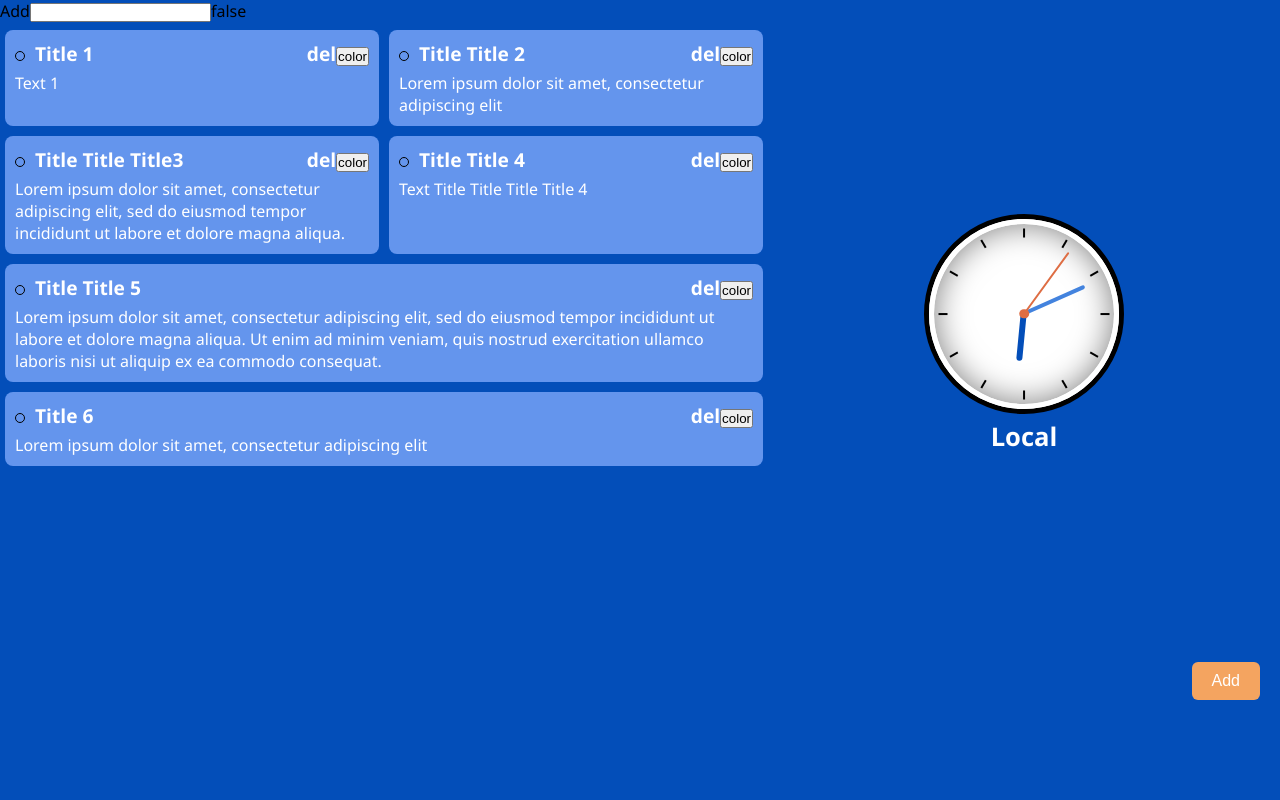
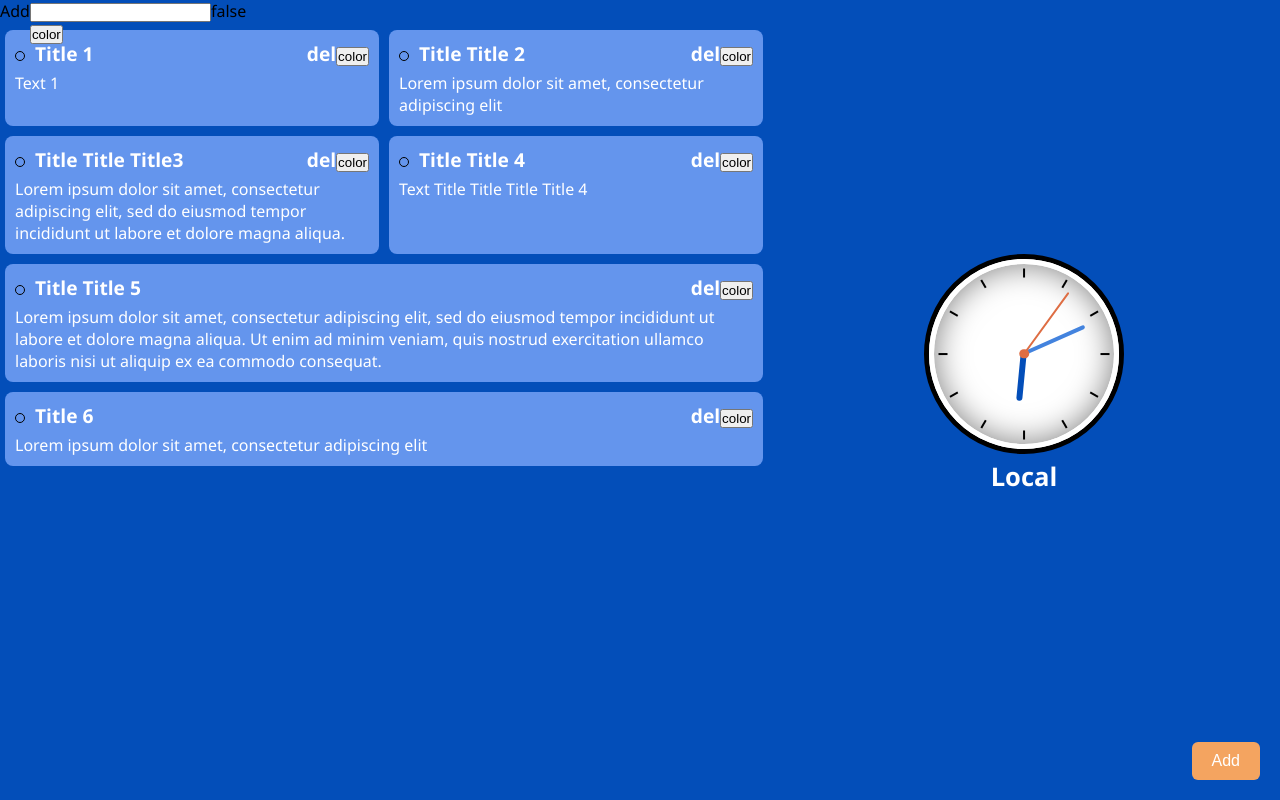
Before and after one commit to askhatxx/organizer-app, a React app: page / in a window 1280 px wide. Built offline with nearby package versions, Linux system fonts and the light colour scheme.

Commit message:
Commit 17

```diff
--- a/src/components/App.js
+++ b/src/components/App.js
@@ -38,7 +38,7 @@ export default class App extends Component {
         this.state = {
             notes,
             clock,
-            filter: {text: '', flag: false, color: ''}
+            filter: {text: '', flag: false, color: 'default'}
         };
 
         this.localStorageUpdate();
@@ -63,7 +63,7 @@ export default class App extends Component {
         });
     }
 
-    changeColorNote = (id, color) => {
+    changeColorNote = ({id, color}) => {
         const index = this.state.notes.findIndex(item => item.id === id);
         const newNote = {...this.state.notes[index], color: color};
         const newArr = [...this.state.notes.slice(0, index), newNote, ...this.state.notes.slice(index + 1)];
@@ -122,17 +122,27 @@ export default class App extends Component {
         return items.filter((item) => item.flag === true);
     }
 
+    filterColor(items, color) {
+        if (color === 'default') {
+            return items;
+        }
+
+        return items.filter((item) => item.color === color);
+    }
+
     render() {
-        const {notes, clock, filter: {text, flag}} = this.state;
+        const {notes, clock, filter: {text, flag, color}} = this.state;
         console.log('render App', this.state.filter);
-        const visibleNotes = this.filterText(this.filterFlag(notes, flag), text);
+        const visibleNotes = this.filterText(this.filterFlag(this.filterColor(notes, color), flag), text);
         return (
             <div>
-
                 <div className='box'>
                     <div className='box-0'>
                         <NoteAdd addNote={this.addNote}/>
-                        <NoteFilter changeFilterNote={this.changeFilterNote}/>
+                        <NoteFilter
+                            changeFilterNote={this.changeFilterNote}
+                            colorsNote={this.colorsNote}
+                        />
                     </div>
                     <div className='box-1'>
                         <Notes
--- a/src/components/ColorList.js
+++ b/src/components/ColorList.js
@@ -23,11 +23,17 @@ export default class ColorList extends Component {
 
     render() {
         const colorsItems = this.props.colorsNote.map((color) => {
+            const data = {color};
+
+            if (this.props.id !== undefined) {
+                data.id = this.props.id;
+            }
+
             return (
                 <div key={color}>
                     <div
                         className={`color ${color}`}
-                        onClick={() => this.props.changeColorNote(this.props.id, color)}
+                        onClick={() => this.props.changeColorNote(data)}
                     ></div>
                 </div>
             )
--- a/src/components/NoteFilter.js
+++ b/src/components/NoteFilter.js
@@ -1,4 +1,5 @@
 import React, {Component} from 'react';
+import ColorList from './ColorList';
 
 export default class NoteFilter extends Component {
     state = {
@@ -19,6 +20,11 @@ export default class NoteFilter extends Component {
         this.updateFilter('flag', value);
     }
 
+    changeColor = ({color}) => {
+        this.setState({color: color});
+        this.updateFilter('color', color);
+    }
+
     updateFilter(key, value) {
         const newFilter = {...this.state, [key]: value};
         this.props.changeFilterNote(newFilter);
@@ -33,6 +39,10 @@ export default class NoteFilter extends Component {
                     onChange={this.changeText}
                 />
                 <div onClick={this.changeFlag} style={{float: 'right'}}>{this.state.flag ? 'true' : 'false'}</div>
+                <ColorList
+                    colorsNote={this.props.colorsNote}
+                    changeColorNote={this.changeColor}
+                />
             </div>
         )
     }
--- a/src/index.css
+++ b/src/index.css
@@ -35,7 +35,7 @@ body {
     flex-direction: column;
     position: sticky;
     top: 0;
-    min-height: 90vh;
+    min-height: 100vh;
     padding-top: 25px;
 }
 
```
